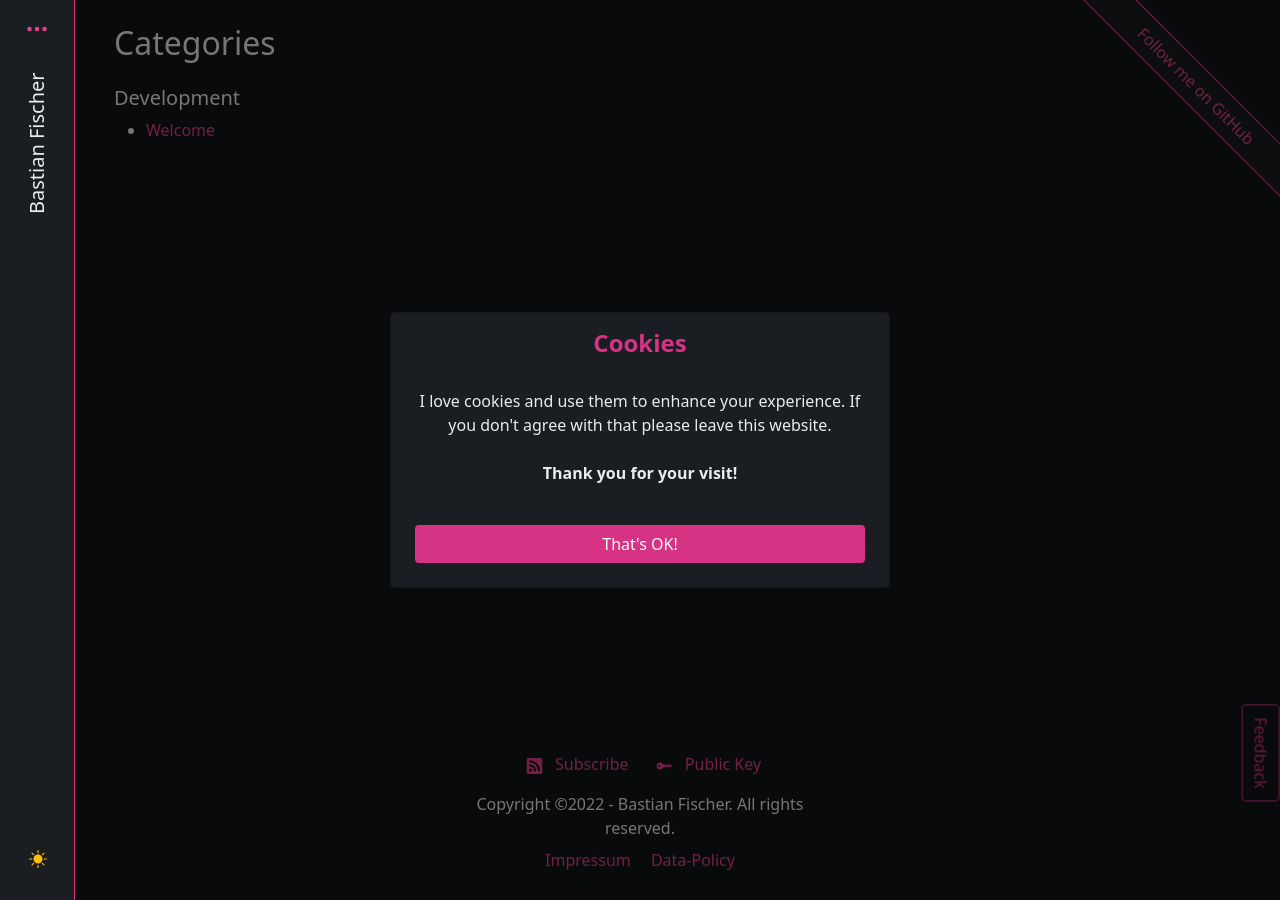
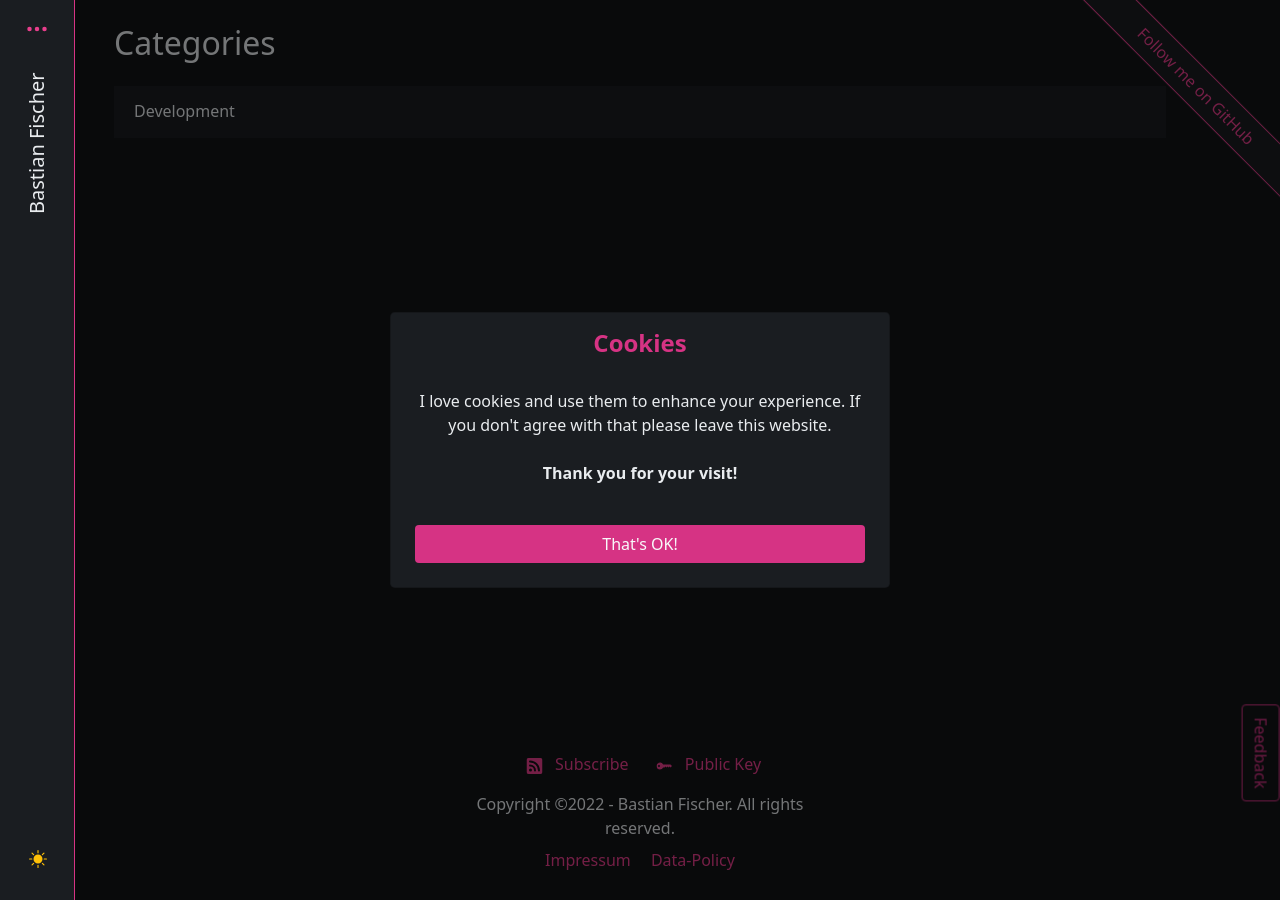
Before and after one commit to elyps/homepage, a Jekyll site: the page built from categories.md, in a window 1280 px wide. Built offline with Jekyll 4.4.1, drawn with Linux system fonts in a browser that asks for light colours; nearby versions of some CDN libraries.

Commit message:
change tags & categories layout to accordion

```diff
--- a/_layouts/article.html
+++ b/_layouts/article.html
@@ -41,8 +41,7 @@ layout: default
     {{ content }}
     <div class="text-darker d-flex justify-content-end mt-4">
     {%- if page.modified_date -%}
-    Last Update: ~
-    {%- assign mdate = page.modified_date | date_to_xmlschema -%}
+    Last Update: {%- assign mdate = page.modified_date | date_to_xmlschema -%}
     <time class="dt-modified" datetime="{{ mdate }}" itemprop="dateModified">
       {{ mdate | date: date_format }}
     </time>
--- a/_layouts/categories.html
+++ b/_layouts/categories.html
@@ -3,16 +3,27 @@ layout: default
 ---
 <div class="col-12">
 <h2 class="post-title p-name mb-4" itemprop="name headline">{{ page.title | escape }}</h2>
+
+<div class="accordion accordion-flush" id="accordionFlushExample">
   {%- if site.categories.size > 0 -%}
-    {% for category in site.categories %}
-    <h5>{{ category[0] }}</h5>
-    <ul>
-      {% for post in category[1] %}
-      <li><a href="{{ post.url }}">{{ post.title }}</a></li>
-      {% endfor %}
-    </ul>
+  {% for category in site.categories %}
+  <div class="accordion-item mb-2">
+    <h2 class="accordion-header" id="flush-headingOne">
+      <button class="accordion-button collapsed" type="button" data-bs-toggle="collapse" data-bs-target="#{{ category[0] }}" aria-expanded="false" aria-controls="flush-collapseOne">
+        {{ category[0] }}
+      </button>
+    </h2>
+    {% for post in category[1] %}
+    <div id="{{ category[0] }}" class="accordion-collapse collapse" aria-labelledby="flush-headingOne" data-bs-parent="#accordionFlushExample">
+      <div class="accordion-body">
+        <a href="{{ post.url }}">{{ post.title }}</a>
+      </div>
+    </div>
     {% endfor %}
+  </div>
+  {% endfor %}
   {% else %}
   <p>No Categories found.</p>
   {% endif %}
 </div>
+</div>
--- /dev/null
+++ b/_sass/bs5ds/custom/_accordion.scss
@@ -0,0 +1,17 @@
+.accordion-item, .accordion-header, .accordion-body, .accordion-button {
+  background: var(--background-color-ui);
+  color: var(--text-color);
+}
+
+.accordion-button:not(.collapsed) {
+  background-color: var(--background-color-ui);
+  color: var(--text-color);
+}
+
+.accordion-button:not(.collapsed)::after {
+  display: none;
+}
+
+.accordion-button::after {
+  display: none;
+}
--- a/_sass/bs5ds/custom/_initial.scss
+++ b/_sass/bs5ds/custom/_initial.scss
@@ -9,6 +9,7 @@
 @import "forms";
 @import "cards";
 @import "modal";
+@import "accordion";
 
 // Import Modules
 @import "typewriter";
```
Also changed, not shown: _layouts/tags.html (+18 -7 lines).
